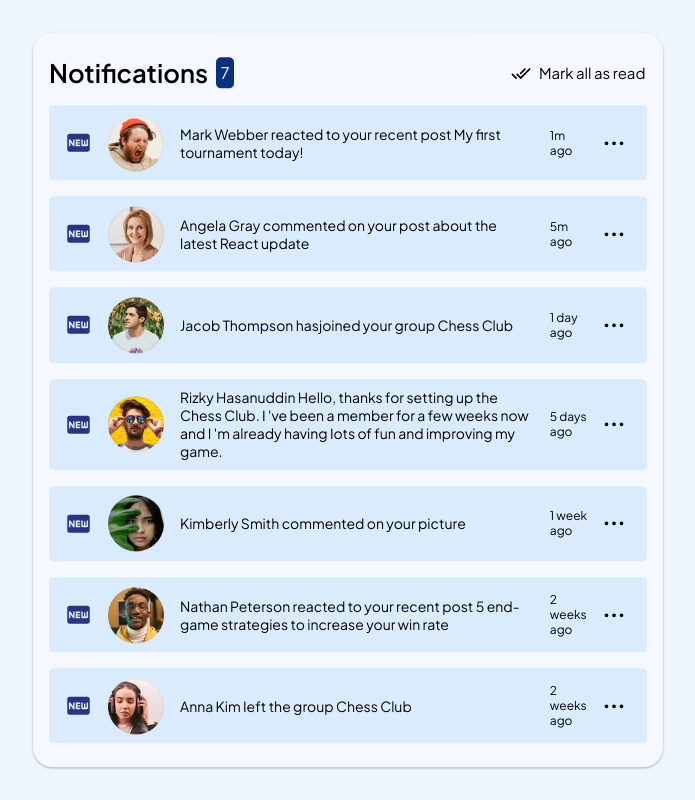
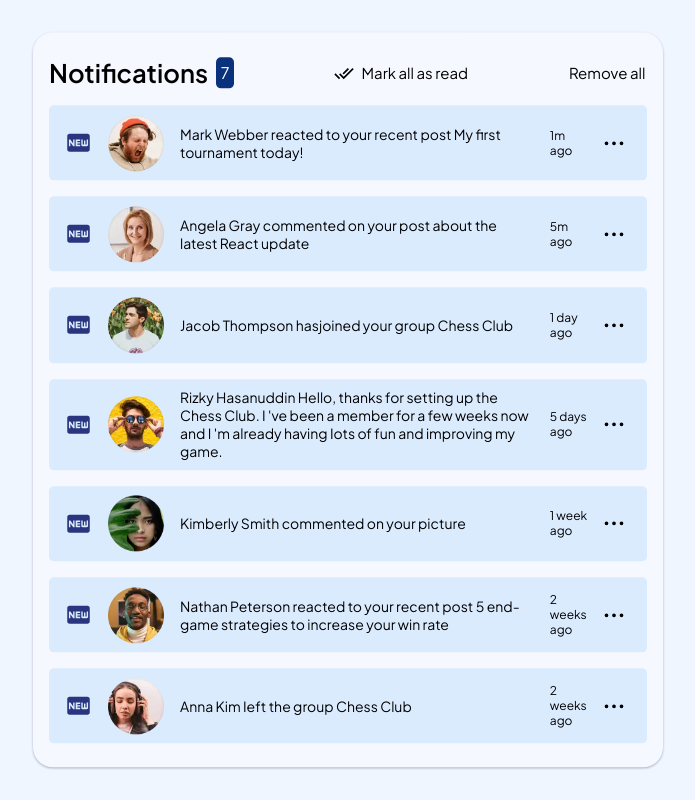
Before and after one commit to maicondguerian/page-notification-REACT, a React (Vite) app: page / in a window 1280 px wide. Shown: the whole page, without its empty margins (292-987 px from the left). Built offline with nearby package versions, Linux system fonts and the light colour scheme.

Commit message:
remove all notifications

```diff
--- a/src/App.jsx
+++ b/src/App.jsx
@@ -10,7 +10,7 @@ function App() {
     <ThemeProvider theme={theme}>
       <GlobalStyles/>
       <PageContainer>
-        <Notifications />
+        <Notifications/>
       </PageContainer>
     </ThemeProvider>
   )
--- a/src/components/notifications/Notifications.jsx
+++ b/src/components/notifications/Notifications.jsx
@@ -68,11 +68,20 @@ export const Notifications = () => {
     const handleNotificationCounter = () => {
         setReadAll(true);
         console.log(readAll);
+    };
+
+    const handleDeleteAll = (id) => {
+        const newList = [...notifications];
+        newList.splice(id, 7);
+        setNotifications(newList);
+        setNotificationCounter(newList.length);
+        setReplyMessage(false);
     }
 
     return (
         <NotificationWrapper>
             <NotificationBar
+                getRemoveAllFunction={handleDeleteAll}
                 getNotificationCounter={notificationCounter}
                 GetSetCounterFunction={handleNotificationCounter}
             />
@@ -89,11 +98,11 @@ export const Notifications = () => {
                 />
             ))}
         </NotificationWrapper>
-    )
-}
+    );
+};
 
 
-const Notification = ({ notify, index, getItemList, getFunction, getsetNotificationCounter, id, getReadAllFunciton }) => {
+const Notification = ( { notify, index, getItemList, getFunction, getsetNotificationCounter, id, getReadAllFunciton,  } ) => {
     const [showModal, setShowModal] = useState(false);
     const [isRead, setIsread] = useState(false);
     const [replyMessage, setReplyMessage] = useState(false);
@@ -106,7 +115,6 @@ const Notification = ({ notify, index, getItemList, getFunction, getsetNotificat
         setShowModal(true);
         setTimeLeft(5)
     }
-
 
     const handlereplyComment = () => {
         setReplyMessage(true);
@@ -131,7 +139,7 @@ const Notification = ({ notify, index, getItemList, getFunction, getsetNotificat
                         return prevTime - 1;
                     } else {
                         clearInterval(interval);
-                        return 'excluir'
+                        return 'Remove'
                     }
                 });
             }, 1000);
@@ -145,7 +153,6 @@ const Notification = ({ notify, index, getItemList, getFunction, getsetNotificat
             readAll={getReadAllFunciton}
             onClick={handleIsRead}
             isRead={isRead}
-
         >
             <ul>
                 <li key={index}>
@@ -170,27 +177,22 @@ const Notification = ({ notify, index, getItemList, getFunction, getsetNotificat
                                     isOpen={showModal}
                                     >
                                     <ActiveModalWrapper>
-                                        <span>
                                         <Button
                                         onClick={() => {
-                                                    if(timeLeft === 'excluir'){
+                                            if(timeLeft === 'Remove'){
                                                 handleDeleteItem(id)}}
                                             }
                                             Icon={BsTrash3Fill}
                                             size={19}
                                             buttonName={timeLeft}
-                                                    disabled={timeLeft !== 'excluir'}
+                                            disabled={timeLeft !== 'Remove'}
                                         />
-                                        </span>
-                                        <span>
                                         <Button
                                             onClick={handlereplyComment}
                                             Icon={BsFillReplyFill}
                                             size={22}
                                             buttonName={'Reply'}
-
                                         />
-                                        </span>
                                     </ActiveModalWrapper>
                                 </ActionModal>
                             </>
@@ -200,7 +202,6 @@ const Notification = ({ notify, index, getItemList, getFunction, getsetNotificat
                     <ReplyComment id={'comment'} isOpen={replyMessage}
                         getFunction={()=> setReplyMessage(false)}
                     />
-
                 )}
             </ul>
         </StyledNotification>
--- a/src/components/pageContainer/notificationBar/NotificationBar.jsx
+++ b/src/components/pageContainer/notificationBar/NotificationBar.jsx
@@ -15,7 +15,7 @@ export const Button = ( { buttonName = 'custonName', Icon, size, onClick=()=>{},
 };
 
 
-export const NotificationBar = ( {getNotificationCounter, GetSetCounterFunction} ) => {
+export const NotificationBar = ( {getNotificationCounter, GetSetCounterFunction, getRemoveAllFunction} ) => {
 
 
     return (
@@ -34,6 +34,10 @@ export const NotificationBar = ( {getNotificationCounter, GetSetCounterFunction}
                     onClick={GetSetCounterFunction}
                     size={20}
                 />
+                <Button
+                    buttonName='Remove all'
+                    onClick={getRemoveAllFunction}
+                />
         </StyledNotificationBar>
     );
 };
--- a/src/globalStyles/globalStyles.js
+++ b/src/globalStyles/globalStyles.js
@@ -161,21 +161,17 @@ export const ActiveModalWrapper = styled.div`
     height: 100%;
     flex-direction: column;
 
-   span{
+   button{
         width: 100%;
         height: 100%;
+        color: ${({ theme }) => theme.primaryLightTheme.coolBlue};
+        width: 100%;
+        height: 100%;
+        font-size: 13px;
 
         :hover{
-        background-color: ${(props) => props.theme.primaryLightTheme.brownGray};
-    }
-
-        button{
-            width: 100%;
-            height: 100%;
-            font-size: 13px;
-            color: ${({ theme }) => theme.primaryLightTheme.coolBlue};
-        }
-   }
-
+            background-color: ${(props) => props.theme.primaryLightTheme.brownGray};
+        };
+    };
 
 `
```
Lines whose indentation alone changed are shown as unchanged.
